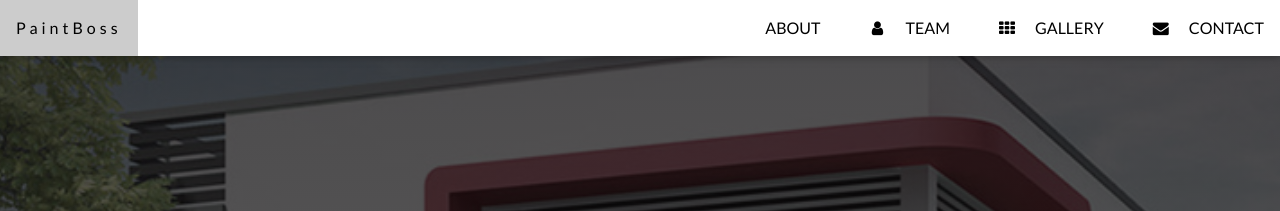
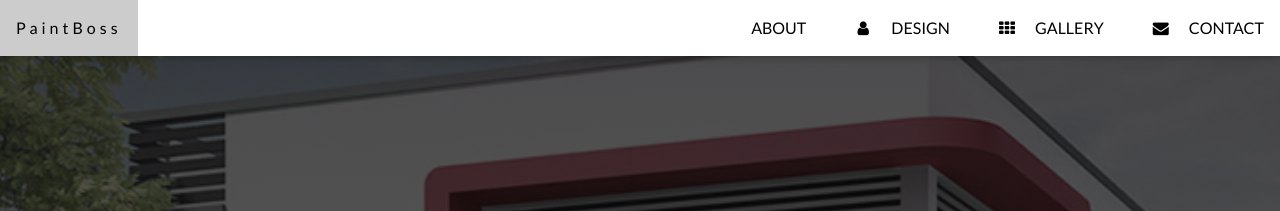
Before and after one commit to Ngasha/boss, a Jekyll site: the page built from index.html, in a window 1280 px wide. Shown: the top 211 px of the page. Built offline with Jekyll 4.4.1, drawn with Linux system fonts in a browser that asks for light colours.

Commit message:
initial commit

```diff
--- a/_data/menu.yml
+++ b/_data/menu.yml
@@ -1,5 +1,5 @@
 - name: about
-- name: team
+- name: design
   icon: user
 - name: gallery
   icon: th
```
